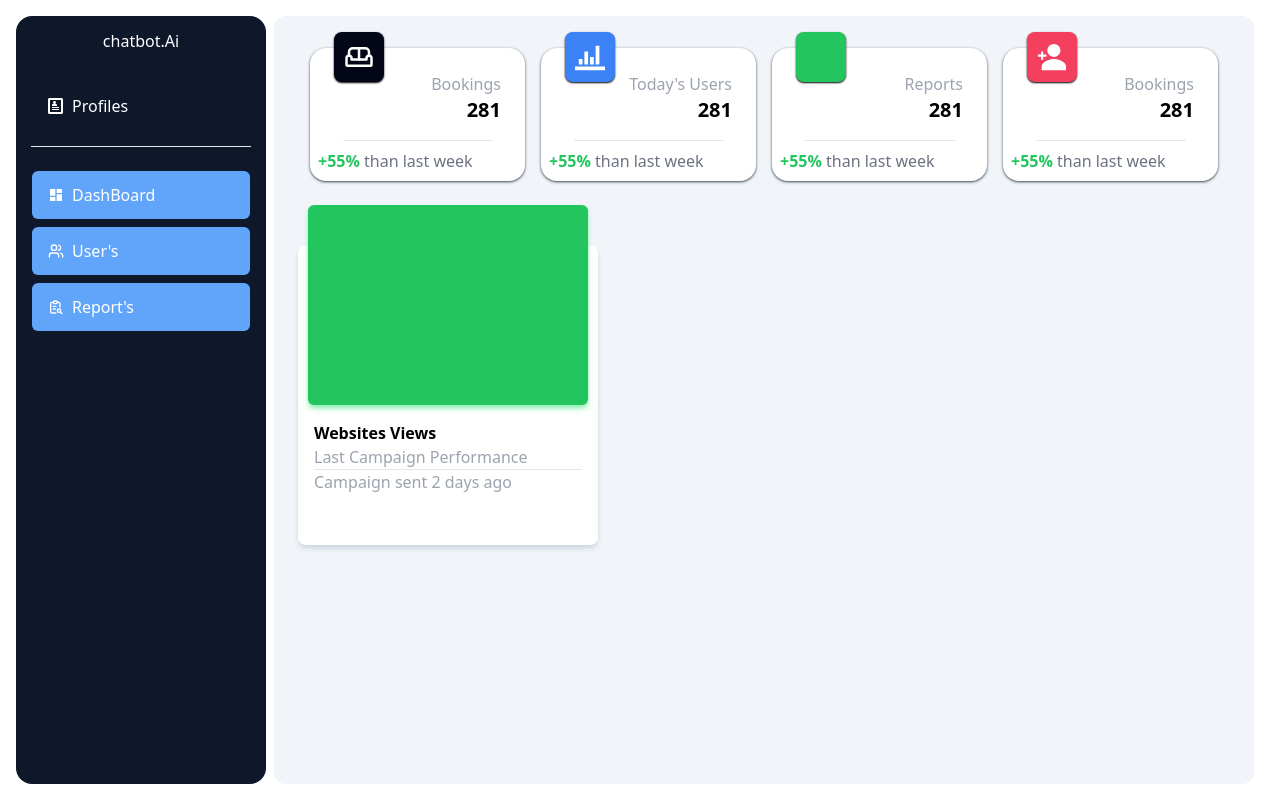
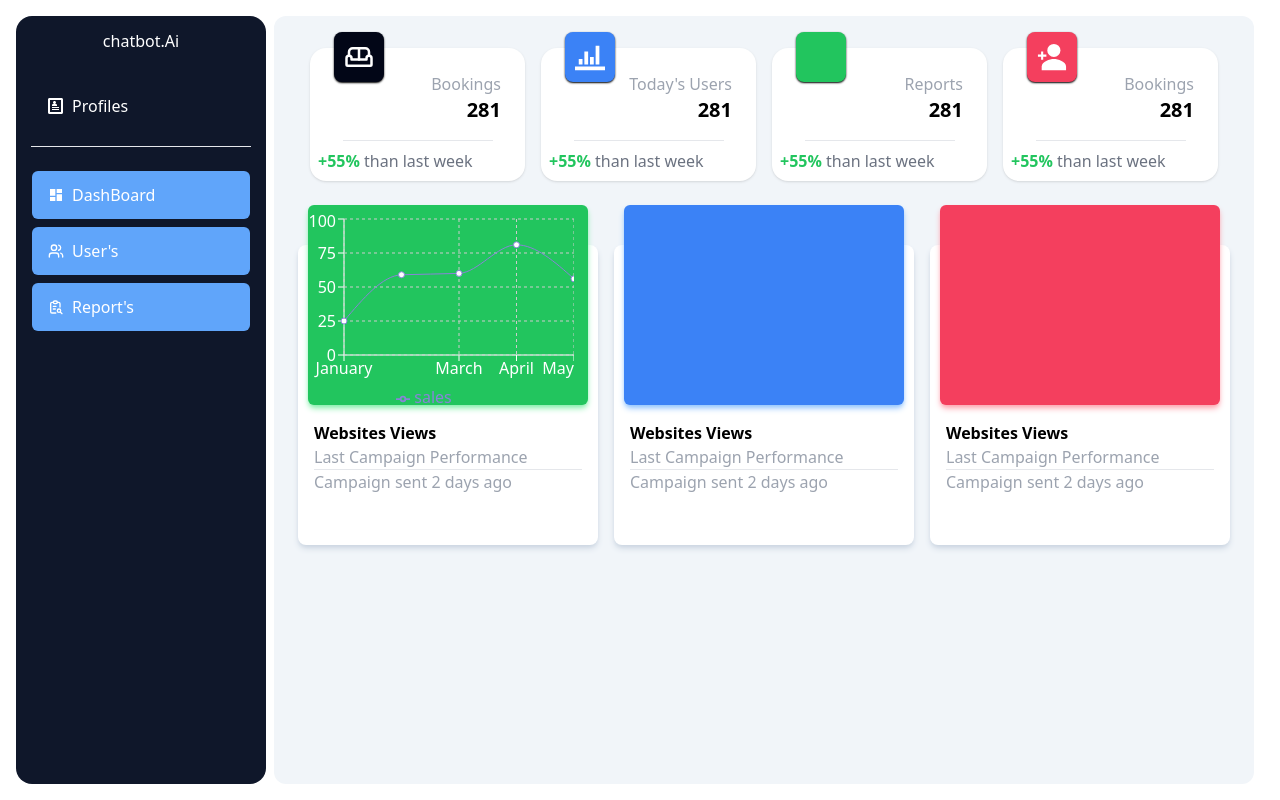
Before and after one commit to Shubhamkoli921/aibot, a React (Create React App) app in the folder client/chatbot/: page /dashboard in a window 1280 px wide. Both pictures are taken after a click on the item "DashBoard". Built offline with nearby package versions, Linux system fonts and the light colour scheme; some icons are missing.

Commit message:
added users page

```diff
--- a/client/chatbot/package.json
+++ b/client/chatbot/package.json
@@ -7,11 +7,14 @@
     "@testing-library/react": "^13.4.0",
     "@testing-library/user-event": "^13.5.0",
     "axios": "^1.6.3",
+    "chart.js": "^4.4.1",
     "react": "^18.2.0",
+    "react-chartjs-2": "^5.2.0",
     "react-dom": "^18.2.0",
     "react-icons": "^4.12.0",
     "react-router-dom": "^6.21.1",
     "react-scripts": "5.0.1",
+    "recharts": "^2.10.3",
     "web-vitals": "^2.1.4"
   },
   "scripts": {
--- a/client/chatbot/src/pages/dashboardData.jsx
+++ b/client/chatbot/src/pages/dashboardData.jsx
@@ -3,12 +3,30 @@ import { TbSofa } from "react-icons/tb";
 import { IoPersonAddSharp } from "react-icons/io5";
 import { FaShop } from "react-icons/fa6";
 import { ImStatsBars } from "react-icons/im";
+import Report from "./report";
+import {
+  LineChart,
+  Line,
+  XAxis,
+  YAxis,
+  CartesianGrid,
+  Tooltip,
+  Legend,
+} from "recharts";
 
 const DashBoardData = () => {
+  const data = [
+    { name: "January", sales: 25 },
+    { name: "February", sales: 59 },
+    { name: "March", sales: 60 },
+    { name: "April", sales: 81 },
+    { name: "May", sales: 56 },
+  ];
+
   return (
     <div className="w-full h-full">
       <div className="flex p-2 w-full justify-center">
-        <div className=" flex flex-col p-2 m-2 w-[215px] shadow-gray-600 bg-white shadow h-full rounded-2xl">
+        <div className=" flex flex-col p-2 m-2 w-[215px]  bg-white shadow h-full rounded-2xl">
           <div className="flex p-4 justify-between">
             <div className="w-[50px] h-[50px] shadow-sm flex items-center justify-center   shadow-black bg-slate-950 -mt-10 rounded-lg  ">
               <TbSofa className="text-white" size={30} />
@@ -26,7 +44,7 @@ const DashBoardData = () => {
             </h1>
           </div>
         </div>
-        <div className=" flex flex-col p-2 m-2 w-[215px] shadow-gray-600 bg-white shadow h-full rounded-2xl">
+        <div className=" flex flex-col p-2 m-2 w-[215px]  bg-white shadow h-full rounded-2xl">
           <div className="flex p-4 justify-between">
             <div className="w-[50px] h-[50px] shadow-sm flex items-center justify-center   shadow-black bg-blue-500 -mt-10 rounded-lg  ">
               <ImStatsBars className="text-white" size={30} />
@@ -44,7 +62,7 @@ const DashBoardData = () => {
             </h1>
           </div>
         </div>
-        <div className=" flex flex-col p-2 m-2 w-[215px] shadow-gray-600 bg-white shadow h-full rounded-2xl">
+        <div className=" flex flex-col p-2 m-2 w-[215px]  bg-white shadow h-full rounded-2xl">
           <div className="flex p-4 justify-between">
             <div className="w-[50px] h-[50px] shadow-sm flex items-center justify-center   shadow-black bg-green-500 -mt-10 rounded-lg  ">
               <FaShop className="text-white" size={30} />
@@ -62,7 +80,7 @@ const DashBoardData = () => {
             </h1>
           </div>
         </div>
-        <div className=" flex flex-col p-2 m-2 w-[215px] shadow-gray-600 bg-white shadow h-full rounded-2xl">
+        <div className=" flex flex-col p-2 m-2 w-[215px]  bg-white shadow h-full rounded-2xl">
           <div className="flex p-4 justify-between">
             <div className="w-[50px] h-[50px] shadow-sm flex items-center justify-center   shadow-black bg-rose-500 -mt-10 rounded-lg  ">
               <IoPersonAddSharp className="text-white" size={30} />
@@ -83,14 +101,57 @@ const DashBoardData = () => {
       </div>
       {/* dfsdfsdfsfsdfsdfsdf */}
       <div className="flex p-2 w-full ">
-        <div className="flex justify-center flex-col items-center absolute mt-10  ">
-          <div className="w-[280px] bg-green-500 h-[200px] rounded-md shadow-md shadow-green-300 absolute top-0 -mt-10"></div>
-          <div className="w-[300px] bg-white h-[300px] rounded-lg shadow-md shadow-slate-300 flex flex-col justify-end p-4">
-            <div className="w-full mt-40 h-full flex flex-col">
-              <span className="font-bold">Websites Views</span>
-              <span className="text-gray-400">Last Campaign Performance</span>
-              <hr/>
-              <span className="text-gray-400">Campaign sent 2 days ago</span>
+        <div className="flex justify-center gap-4 items-center absolute mt-10  ">
+          <div className="flex justify-center w-full ">
+            <div className="w-[280px] bg-green-500 h-[200px] rounded-md shadow-md shadow-green-300 absolute top-0 -mt-10">
+              <LineChart className="mt-1 w-full -ml-1 "
+                width={270}
+                height={200}
+                data={data}
+                margin={{ top: 10, right: 0, left: -20, bottom: 0 }}
+              >
+                <XAxis dataKey="name" stroke="#ffffff" />
+                <YAxis stroke="#ffffff" />
+                <CartesianGrid strokeDasharray="3 3" />
+                <Tooltip />
+                <Legend />
+                <Line
+                  type="monotone"
+                  dataKey="sales"
+                  stroke="#8884d8"
+                  activeDot={{ r: 8 }}
+                />
+              </LineChart>
+            </div>
+            <div className="w-[300px] bg-white h-[300px] rounded-lg shadow-md shadow-slate-300 flex flex-col justify-end p-4">
+              <div className="w-full mt-40 h-full flex flex-col">
+                <span className="font-bold">Websites Views</span>
+                <span className="text-gray-400">Last Campaign Performance</span>
+                <hr />
+                <span className="text-gray-400">Campaign sent 2 days ago</span>
+              </div>
+            </div>
+          </div>
+          <div className="flex justify-center w-full ">
+            <div className="w-[280px] bg-blue-500 h-[200px] rounded-md shadow-md shadow-blue-300 absolute top-0 -mt-10"></div>
+            <div className="w-[300px] bg-white h-[300px] rounded-lg shadow-md shadow-slate-300 flex flex-col justify-end p-4">
+              <div className="w-full mt-40 h-full flex flex-col">
+                <span className="font-bold">Websites Views</span>
+                <span className="text-gray-400">Last Campaign Performance</span>
+                <hr />
+                <span className="text-gray-400">Campaign sent 2 days ago</span>
+              </div>
+            </div>
+          </div>
+          <div className="flex justify-center w-full ">
+            <div className="w-[280px] bg-rose-500 h-[200px] rounded-md shadow-md shadow-rose-300 absolute top-0 -mt-10"></div>
+            <div className="w-[300px] bg-white h-[300px] rounded-lg shadow-md shadow-slate-300 flex flex-col justify-end p-4">
+              <div className="w-full mt-40 h-full flex flex-col">
+                <span className="font-bold">Websites Views</span>
+                <span className="text-gray-400">Last Campaign Performance</span>
+                <hr />
+                <span className="text-gray-400">Campaign sent 2 days ago</span>
+              </div>
             </div>
           </div>
         </div>
--- a/client/chatbot/src/pages/report.jsx
+++ b/client/chatbot/src/pages/report.jsx
@@ -1,10 +1,27 @@
 import React from 'react'
+import { Bar } from 'react-chartjs-2';
 
 const Report = () => {
+
+  const data = {
+    labels: ['January', 'February', 'March', 'April', 'May'],
+    datasets: [
+      {
+        label: 'Monthly Sales',
+        backgroundColor: 'rgba(75,192,192,0.2)',
+        borderColor: 'rgba(75,192,192,1)',
+        borderWidth: 1,
+        hoverBackgroundColor: 'rgba(75,192,192,0.4)',
+        hoverBorderColor: 'rgba(75,192,192,1)',
+        data: [65, 59, 80, 81, 56],
+      },
+    ],
+  };
   return (
     <div>
-      reports
-    </div>
+    <h2>Monthly Sales Bar Chart</h2>
+    <Bar data={data} />
+  </div>
   )
 }
 
--- a/client/chatbot/src/pages/user.jsx
+++ b/client/chatbot/src/pages/user.jsx
@@ -1,11 +1,97 @@
-import React from 'react'
+import React from "react";
+import { IoPersonAddSharp } from "react-icons/io5";
+// import { IoPersonAddSharp } from "react-icons/tb";
 
 const User = () => {
+  const data = [
+    { id: 1, name: "John Doe", age: 25, occupation: "Engineer" },
+    { id: 2, name: "Jane Smith", age: 30, occupation: "Designer" },
+    { id: 3, name: "Bob Johnson", age: 28, occupation: "Developer" },
+  ];
+
   return (
-    <div>
-        user page
+    <div className="w-full h-full">
+      <div className="flex p-2 w-full justify-center">
+        <div className=" flex flex-col p-2 m-2 w-[215px]  bg-white shadow h-full rounded-2xl">
+          <div className="flex p-4 justify-between">
+            <div className="w-[50px] h-[50px] shadow-sm flex items-center justify-center   shadow-black bg-gradient-to-tr from-blue-500 to-purple-600 -mt-10 rounded-lg  ">
+              <IoPersonAddSharp className="text-white" size={30} />
+            </div>
+            <div className="flex flex-col justify-end">
+              <span className="text-gray-400 text-md">Total User's</span>
+              <span className="text-right font-bold text-xl">281</span>
+            </div>
+          </div>
+          <hr className="mb-2 flex w-[150px] justify-center m-auto" />
+          <div>
+            <h1 className="text-green-500 font-bold">
+              +55%{" "}
+              <span className=" font-normal text-gray-500">than last week</span>
+            </h1>
+          </div>
+        </div>
+        <div className=" flex flex-col p-2 m-2 w-[215px]  bg-white  shadow h-full rounded-2xl">
+          <div className="flex p-4 justify-between">
+            <div className="w-[50px] h-[50px] shadow-sm flex items-center justify-center    shadow-black bg-gradient-to-tr from-blue-500 to-purple-600 -mt-10 rounded-lg  ">
+              <IoPersonAddSharp className="text-white" size={30} />
+            </div>
+            <div className="flex flex-col justify-end">
+              <span className="text-gray-400 text-md">Active User's</span>
+              <span className="text-right font-bold text-xl">281</span>
+            </div>
+          </div>
+          <hr className="mb-2 flex w-[150px] justify-center m-auto" />
+          <div>
+            <h1 className="text-green-500 font-bold">
+              +55%{" "}
+              <span className=" font-normal text-gray-500">than last week</span>
+            </h1>
+          </div>
+        </div>
+        <div className=" flex flex-col p-2 m-2 w-[215px]  bg-white shadow h-full rounded-2xl">
+          <div className="flex p-4 justify-between">
+            <div className="w-[50px] h-[50px] shadow-sm flex items-center justify-center   shadow-black bg-gradient-to-tr from-blue-500 to-purple-600 -mt-10 rounded-lg  ">
+              <IoPersonAddSharp className="text-white" size={30} />
+            </div>
+            <div className="flex flex-col justify-end">
+              <span className="text-gray-400 text-md">In-Active User's</span>
+              <span className="text-right font-bold text-xl">281</span>
+            </div>
+          </div>
+          <hr className="mb-2 flex w-[150px] justify-center m-auto" />
+          <div>
+            <h1 className="text-green-500 font-bold">
+              +55%{" "}
+              <span className=" font-normal text-gray-500">than last week</span>
+            </h1>
+          </div>
+        </div>
+      </div>
+      <div className="container mx-auto my-8">
+      <h2 className="text-2xl font-semibold mb-4">User Information Table</h2>
+      <table className="border-collapse border w-full">
+        <thead className="bg-gray-200">
+          <tr>
+            <th className="border p-2">ID</th>
+            <th className="border p-2">Name</th>
+            <th className="border p-2">Age</th>
+            <th className="border p-2">Occupation</th>
+          </tr>
+        </thead>
+        <tbody>
+          {data.map((user) => (
+            <tr key={user.id} className="hover:bg-gray-100">
+              <td className="border p-2">{user.id}</td>
+              <td className="border p-2">{user.name}</td>
+              <td className="border p-2">{user.age}</td>
+              <td className="border p-2">{user.occupation}</td>
+            </tr>
+          ))}
+        </tbody>
+      </table>
     </div>
-  )
-}
+    </div>
+  );
+};
 
-export default User
+export default User;
```
Also changed, not shown: 1 other file (tests, documents, lock files or other folders).
